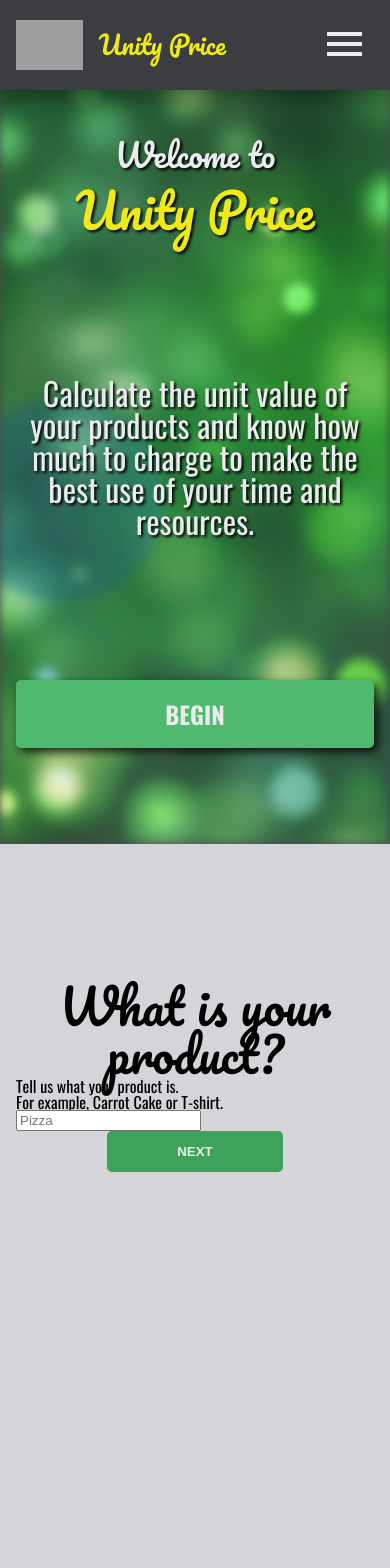
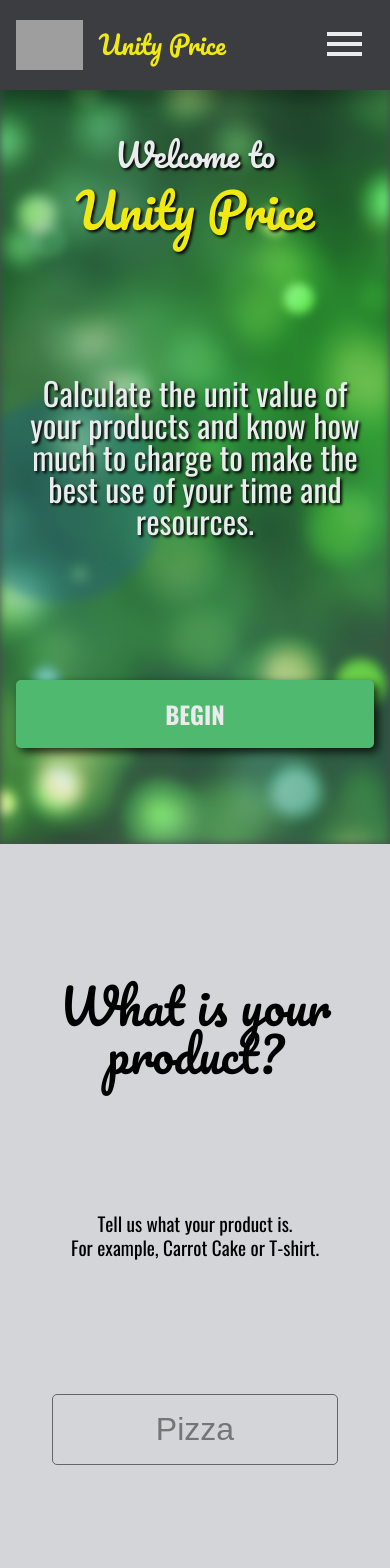
Before and after one commit to EduardoMontanha/unityprice, a React (Create React App) app: page / in a window 390 px wide. Shown: the top 1568 px of the page. Built offline with nearby package versions, Linux system fonts and the light colour scheme; grey boxes are pictures that could not be loaded.

Commit message:
Finish mobile style and started desktop

```diff
--- a/src/styles/ProductDetails.scss
+++ b/src/styles/ProductDetails.scss
@@ -1,12 +1,37 @@
 #product-name {
     height: 100vh;
-    padding: calc(90px + 3rem) 0 6rem;
+    padding: calc(90px + 3rem) 0 3rem;
     background-color: $s5;
 }
 
-#product-name h2 {
-    font-size: 3rem;
-    text-align: center;
+#product-name .container {
+    height: 100%;
+    display: flex;
+    flex-direction: column;
+    justify-content: space-between;
+    align-items: center;
+
+    h2 {
+        font-size: 3rem;
+        text-align: center;
+    }
+
+    .description {
+        text-align: center;
+        font-size: 1.2rem;
+        line-height: 1.5rem;
+    }
+
+    input {
+        width: 80%;
+        padding: 1rem;
+        border: 1px solid $l1;
+        border-radius: 5px;
+        background-color: transparent;
+        font-size: 2rem;
+        color: $l1;
+        text-align: center;
+    }
 }
 
 
@@ -16,5 +41,11 @@
 @media (min-width: 768px) {
     #product-name {
         padding: calc(90px + 6rem) 0 6rem;
+
+        .container {
+            h2 {
+                font-size: 5rem;
+            }
+        }
     }
 }
```
